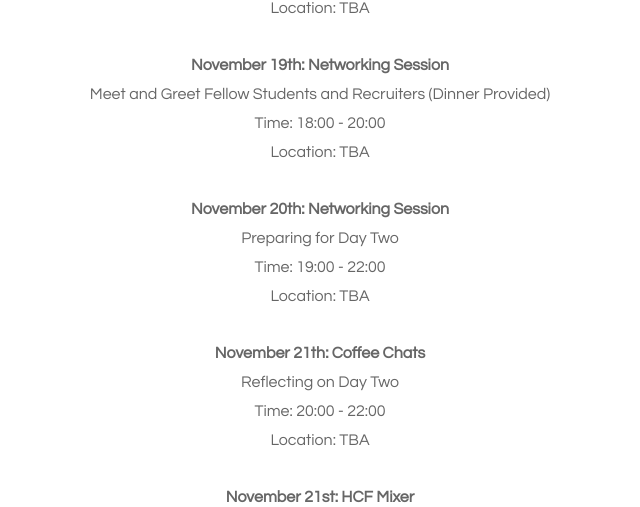
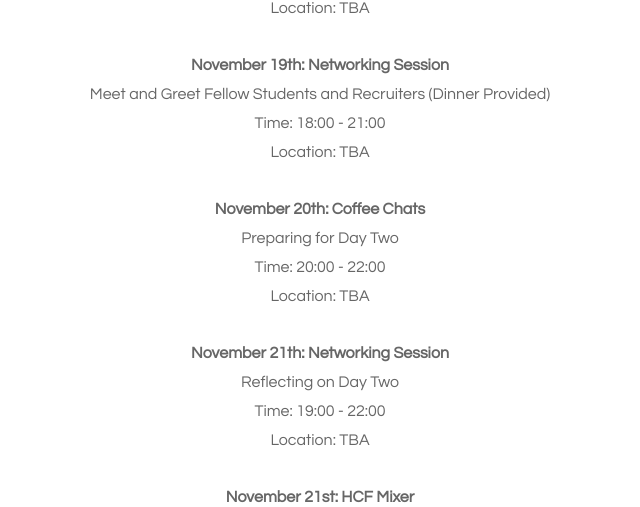
Before and after one commit to kojino/hcji_website, a Rails app: page /careers in a window 1280 px wide; the page is wider, and only the part inside the window is pictured. Shown: the part 1508-2015 px from the top of that part, without its empty margins (360-1000 px from the left). Run offline with Rails 7, Linux system fonts and the light colour scheme; style sheets or scripts are compiled from the project's sources; some libraries are stand-ins or nearby versions.

Commit message:
schedule update

```diff
--- a/app/views/static_pages/careers.html.erb
+++ b/app/views/static_pages/careers.html.erb
@@ -33,17 +33,17 @@
 
 				<b>November 19th: Networking Session</b><br>
 				Meet and Greet Fellow Students and Recruiters (Dinner Provided)<br>
-				Time: 18:00 - 20:00<br>
+				Time: 18:00 - 21:00<br>
 				Location: TBA<br><br>
 
-				<b>November 20th: Networking Session</b><br>
+				<b>November 20th: Coffee Chats</b><br>
 				Preparing for Day Two<br>
-				Time: 19:00 - 22:00<br>
+				Time: 20:00 - 22:00<br>
 				Location: TBA<br><br>
 
-				<b>November 21th: Coffee Chats</b><br>
+				<b>November 21th: Networking Session</b><br>
 				Reflecting on Day Two<br>
-				Time: 20:00 - 22:00<br>
+				Time: 19:00 - 22:00<br>
 				Location: TBA<br><br>
 
 				<b>November 21st: HCF Mixer</b><br>
```
Also changed, not shown: 3 other files.
